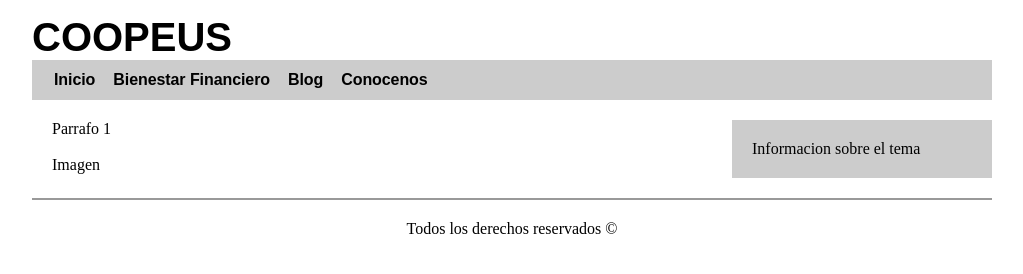
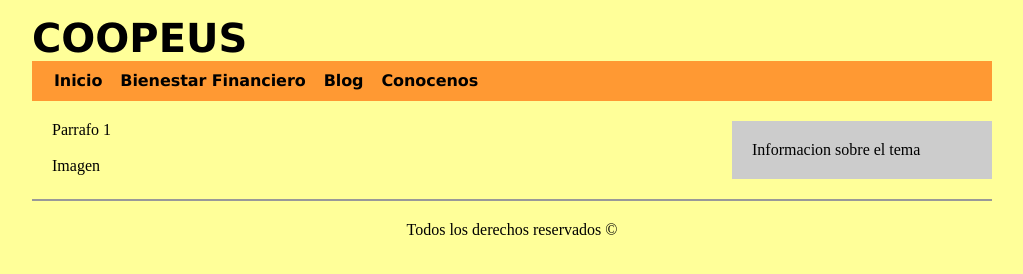
Before and after one commit to CarlosJx/Practica1SftwT, a plain HTML site: page index.html in a window 1280 px wide. Shown: the whole page, without its empty margins (128-1151 px from the left). Drawn offline with Linux system fonts and the light colour scheme.

Commit message:
SeAggImg

```diff
--- a/estilos.css
+++ b/estilos.css
@@ -5,11 +5,12 @@
 
 a{
     text-decoration: none;
-    color: black;
+    color:black;
 }
 
 body{
     text-align: center;
+    background-color: #FFFF99;
 }
 
 #container{
@@ -19,7 +20,7 @@ body{
 }
 
 h1 {
-    font: bold 40px sans-serif, verdana;
+    font: bold 40px Microsoft Sans Serif, verdana;
     cursor: pointer;
 }
 
@@ -28,7 +29,7 @@ h2 {
 }
 
 #menu {
-    background: #CCCCCC;
+    background: #FF9933;
     padding: 5px 15px;
 }
 
@@ -36,7 +37,7 @@ h2 {
     display: inline-block;
     list-style: none;
     padding: 7px;
-    font: bold 16px sans-serif, verdana;
+    font: bold 16px Microsoft Sans Serif, verdana;
     color: inherit;
 
 
@@ -57,7 +58,7 @@ h2 {
     margin: 20px;
 }
 
-    #columna {
+ #columna {
     float: left;
     width: 220px;
     margin: 20px 0px;
@@ -65,9 +66,11 @@ h2 {
     background: #CCCCCC;
 }
 
+
 #pie {
     clear: both;
     text-align: center;
     padding: 20px;
     border-top: 2px solid #999999;
+
     }
```
